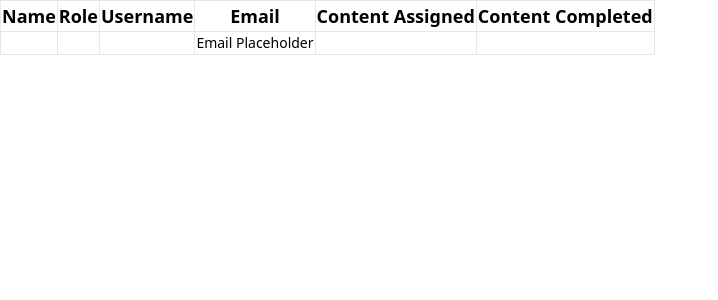
After one commit to Alliance-Cloud-Services/TrainingSite, a FastAPI app: template templates/user.html in a window 1280 px wide. The commit adds this page. Shown: the top 300 px of the page, without its empty margins (0-718 px from the left). Run offline with FastAPI, Linux system fonts and the light colour scheme; the template is opened without the code that fills it, so the values that code supplies are empty; some libraries are stand-ins or nearby versions.

Commit message:
Added all user attributes to the users view (all)

```diff
--- a/main.py
+++ b/main.py
@@ -77,10 +77,10 @@ async def create_user(user: UserModel = Body(...)):
         raise HTTPException(status_code=409, detail="Username is taken.")
 
 
-# Get a specific user.
+# Get a specific user by user name.
 @app.get("/user/{id}", response_description="List a single User.", response_model=UserModel, response_model_by_alias=False)
 async def get_user(id: str):
-     if (user := await user_collection.find_one({"_id": ObjectId(id)})) is not None:
+     if (user := await user_collection.find_one({"user_name": id})) is not None:
         return user
      else:
         raise HTTPException(status_code=404, detail=f"User {id} not found.")
@@ -275,6 +275,17 @@ async def get_videos():
         videos.append(vid.name)
     return {"vids": videos}
 
+
+# View for a single user
+@app.get("/v/user/{id}", response_description="Get a single user.", response_class=HTMLResponse)
+async def user_view(request: Request, id: str):
+    user = await user_collection.find_one({"user_name": id})
+    context = {"request": request, "user": user}
+    if user is not None:
+        return templates.TemplateResponse("user.html", context)
+    else:
+        raise HTTPException(status_code=404, detail=f"User {id} not found.")
+
 # View for list of users.
 @app.get("/v/users", response_description="Get a list of users", response_class=HTMLResponse)
 async def homepage(request: Request, hx_request: Optional[str] = Header(None)):
@@ -282,16 +293,18 @@ async def homepage(request: Request, hx_request: Optional[str] = Header(None)):
     context = {"request": request, "users": users}
     # If the button to reload is pressed don't reload the whole page, only the table.
     if hx_request:
-        return templates.TemplateResponse("table.html", context)
+        return templates.TemplateResponse("users_table.html", context)
     return templates.TemplateResponse("users.html", context)
 
-# Index
+# Homepage view
 
 @ app.get("/", response_description="Get the homepage.", response_class=HTMLResponse)
 async def index(request: Request):
     context = {"request": request}
     return templates.TemplateResponse("index.html", context)
 
+# Video view
+
 @ app.get("/v/vid/{id}", response_description="Get a video to view.", response_class=HTMLResponse)
 async def get_video(request: Request, id: str):
     context = {"request": request, "id": id}
--- /dev/null
+++ b/templates/content_assigned.html
@@ -0,0 +1,3 @@
+{% for vid in user.content_assigned %}
+    <li class="list-circle">{{vid}}</li>
+{% endfor %}
--- /dev/null
+++ b/templates/content_completed.html
@@ -0,0 +1,3 @@
+{% for vid in user.content_completed %}
+    <li class="list-circle">{{vid}}</li>
+{% endfor %}
--- a/templates/index.html
+++ b/templates/index.html
@@ -11,6 +11,6 @@
     <title>Training Index</title>
 
     <body>
-        {% include 'users.html' %}
+        <p>Homepage</p>
     </body>
 </html>
--- a/templates/table.html
+++ /dev/null
@@ -1,6 +0,0 @@
-{% for user in users %}
-<tr>
-    <td class="border">{{user.name}}</td>
-    <td class="border">{{user.user_name}}</td>
-</tr>
-{% endfor %}
--- /dev/null
+++ b/templates/user.html
@@ -0,0 +1,30 @@
+<!DOCTYPE html>
+<html lang="en">
+    <head>
+        <meta charset="UTF-8">
+        <meta http-equiv="X-UA-Compatible" content="IE=edge">
+        <meta name="viewport" content="width=device-width, initial-scale=1.0">
+
+        <script src="https://unpkg.com/htmx.org@1.9.6" integrity="sha384-FhXw7b6AlE/jyjlZH5iHa/tTe9EpJ1Y55RjcgPbjeWMskSxZt1v9qkxLJWNJaGni" crossorigin="anonymous"></script>
+        <script src="https://cdn.tailwindcss.com/3.3.5"></script>
+    </head>
+    <title>Training Index</title>
+
+    <body>
+        <table class="min-w-[50%] mb-4">
+            <thead class="border-b text-lg">
+                <tr>
+                    <th class="border">Name</th>
+                    <th class="border">Role</th>
+                    <th class="border">Username</th>
+                    <th class="border">Email</th>
+                    <th class="border">Content Assigned</th>
+                    <th class="border">Content Completed</th>
+                </tr>
+            </thead>
+            <tbody class="text-center text-sm">
+                {% include 'user_table.html' %}
+            </tbody>
+        </table>
+    </body>
+</html>
--- /dev/null
+++ b/templates/user_table.html
@@ -0,0 +1,8 @@
+<tr class="text-center text-sm" id="table-body">
+    <td class="border">{{user.name}}</td>
+    <td class="border">{{user.role}}</td>
+    <td class="border">{{user.user_name}}</td>
+    <td class="border">Email Placeholder</td>
+    <td class="border"><ul>{%include 'content_assigned.html' %}</ul></td>
+    <td class="border"><ul>{% include 'content_completed.html' %}</ul></td>
+</tr>
```
Also changed, not shown: templates/users.html (+22 -4 lines), templates/users_table.html (added, +12 -0 lines).
